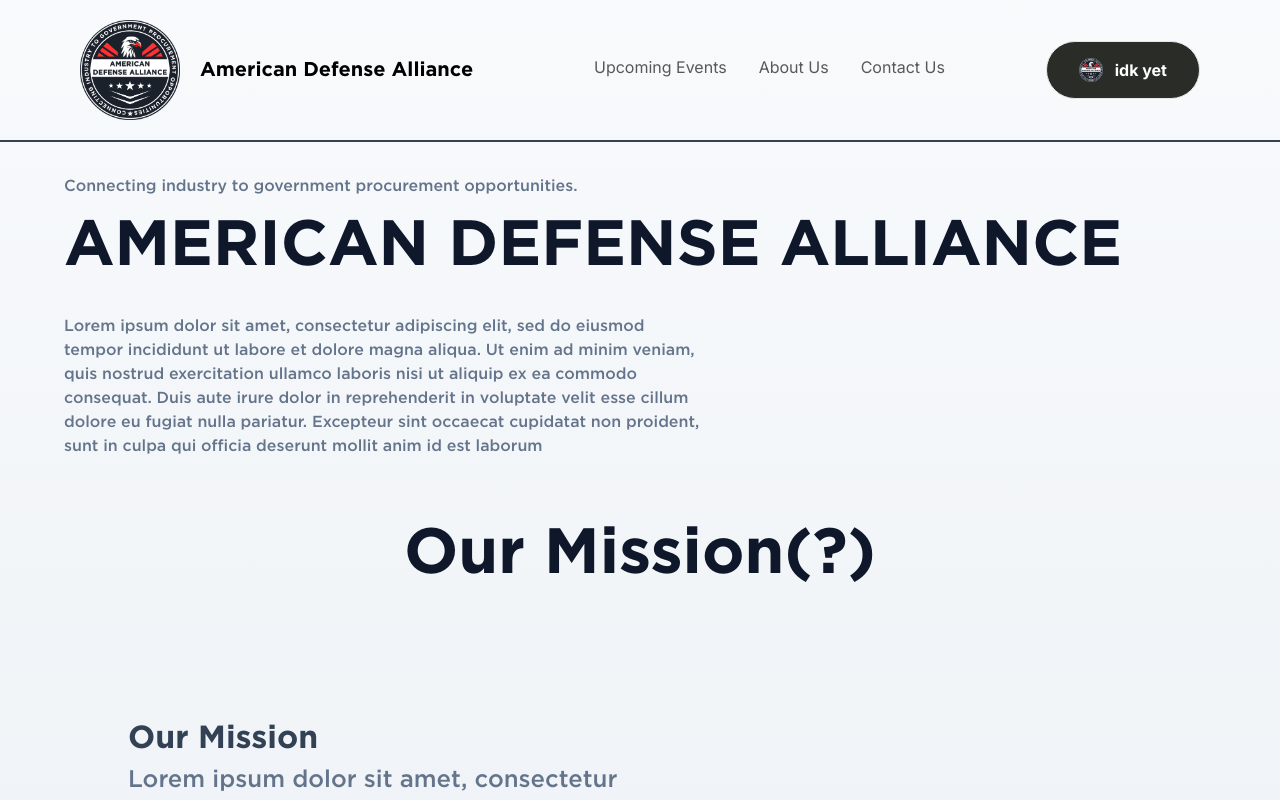
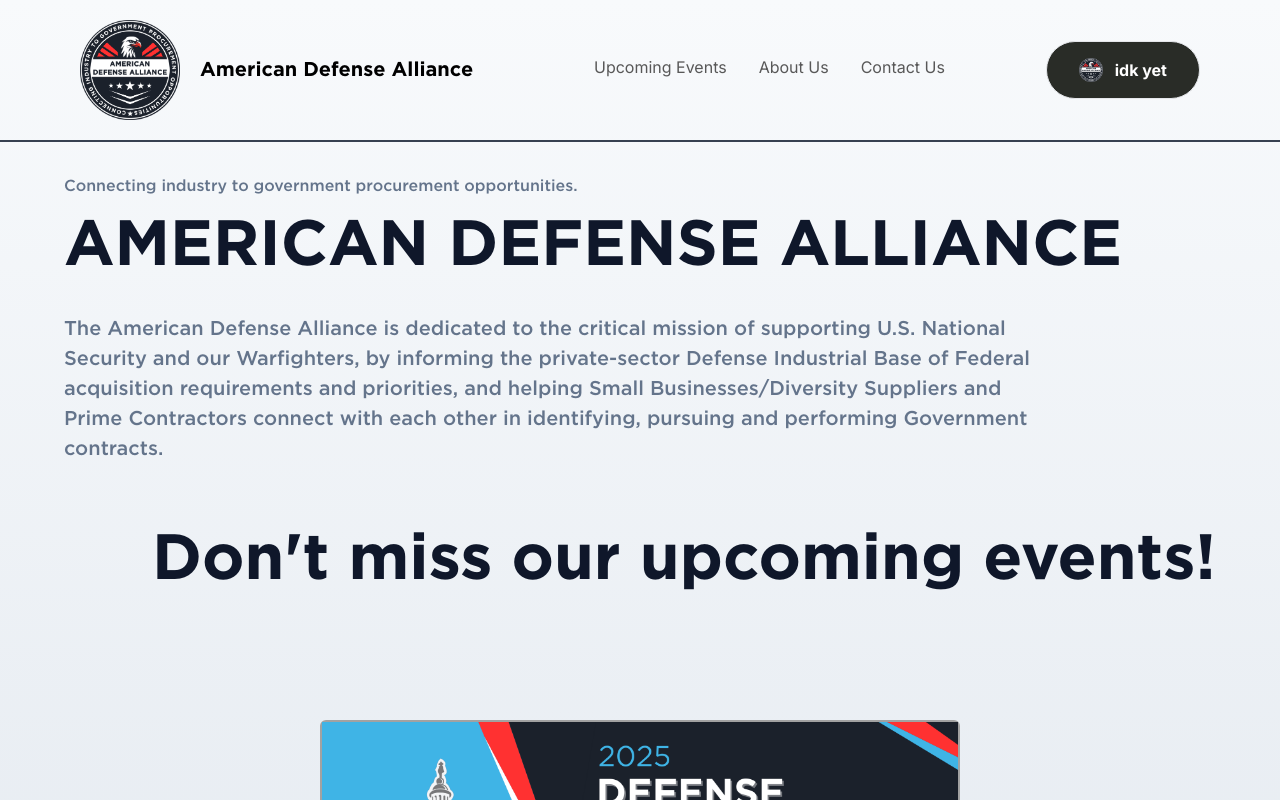
Before and after one commit to masonym/ada-website, a Next.js app: page / in a window 1280 px wide. Shown: the top 800 px of the page. Built offline with nearby package versions, Linux system fonts and the light colour scheme.

Commit message:
Removed about us section on home page, added blurb

```diff
--- a/src/app/components/Header.tsx
+++ b/src/app/components/Header.tsx
@@ -19,8 +19,8 @@ const Header = () => {
             AMERICAN <br className="lg:hidden block"></br>DEFENSE ALLIANCE
           </h1>
         </div>
-        <p className="text-[16px] font-gotham text-slate-500 max-w-[640px] mt-5">
-        Lorem ipsum dolor sit amet, consectetur adipiscing elit, sed do eiusmod tempor incididunt ut labore et dolore magna aliqua. Ut enim ad minim veniam, quis nostrud exercitation ullamco laboris nisi ut aliquip ex ea commodo consequat. Duis aute irure dolor in reprehenderit in voluptate velit esse cillum dolore eu fugiat nulla pariatur. Excepteur sint occaecat cupidatat non proident, sunt in culpa qui officia deserunt mollit anim id est laborum
+        <p className="text-[20px] font-gotham text-slate-500 max-w-[1000px] mt-5">
+        The American Defense Alliance is dedicated to the critical mission of supporting U.S. National Security and our Warfighters, by informing the private-sector Defense Industrial Base of Federal acquisition requirements and priorities, and helping Small Businesses/Diversity Suppliers and Prime Contractors connect with each other in identifying, pursuing and performing Government contracts.
         </p>
       </div>
     </section>
--- a/src/app/page.tsx
+++ b/src/app/page.tsx
@@ -9,7 +9,7 @@ export default function Home() {
   return (
     <>
     <Header/>
-    <AboutUs/>
+    {/* <AboutUs/> */}
     <UpcomingEvents/>
     {/* <Blogs/> */}
     <ContactUs/>
--- a/src/constants/events.ts
+++ b/src/constants/events.ts
@@ -7,5 +7,5 @@ export const EVENTS = [
       image: "/2025_DefenseIndustryForecast.png",
       link: "http://google.com/",
     },
-    // Add more events here if needed
+    // Add more events here
   ];
```
